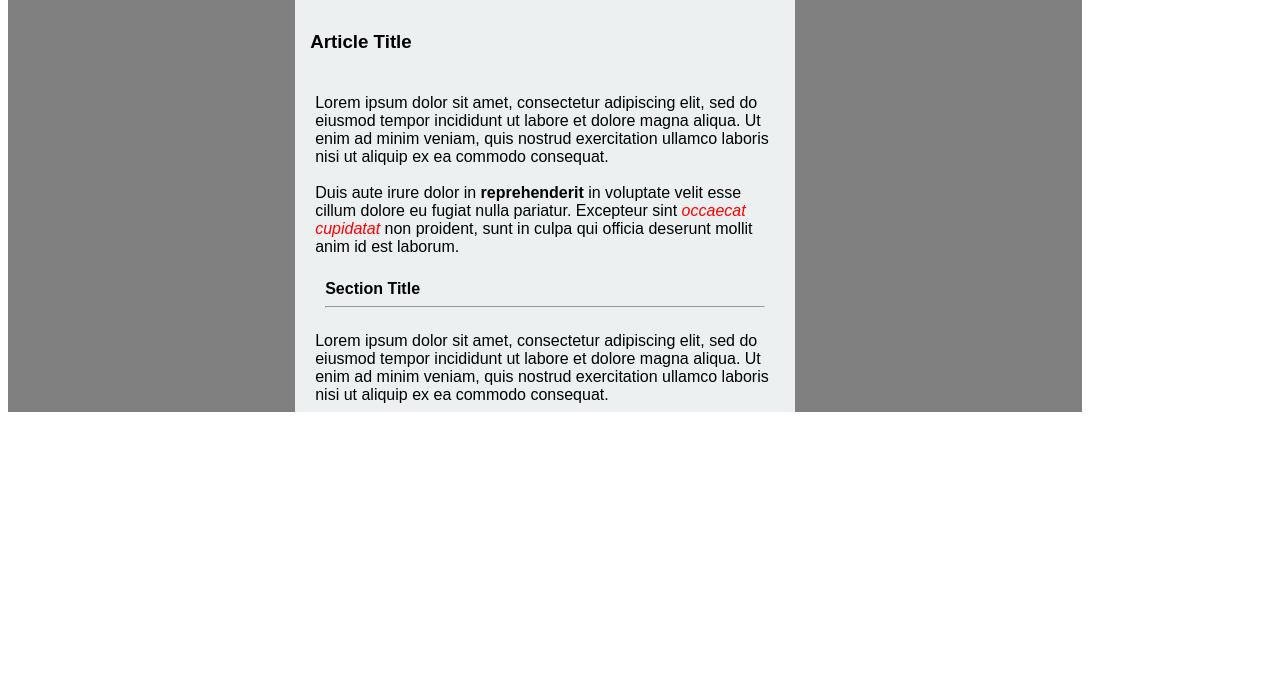
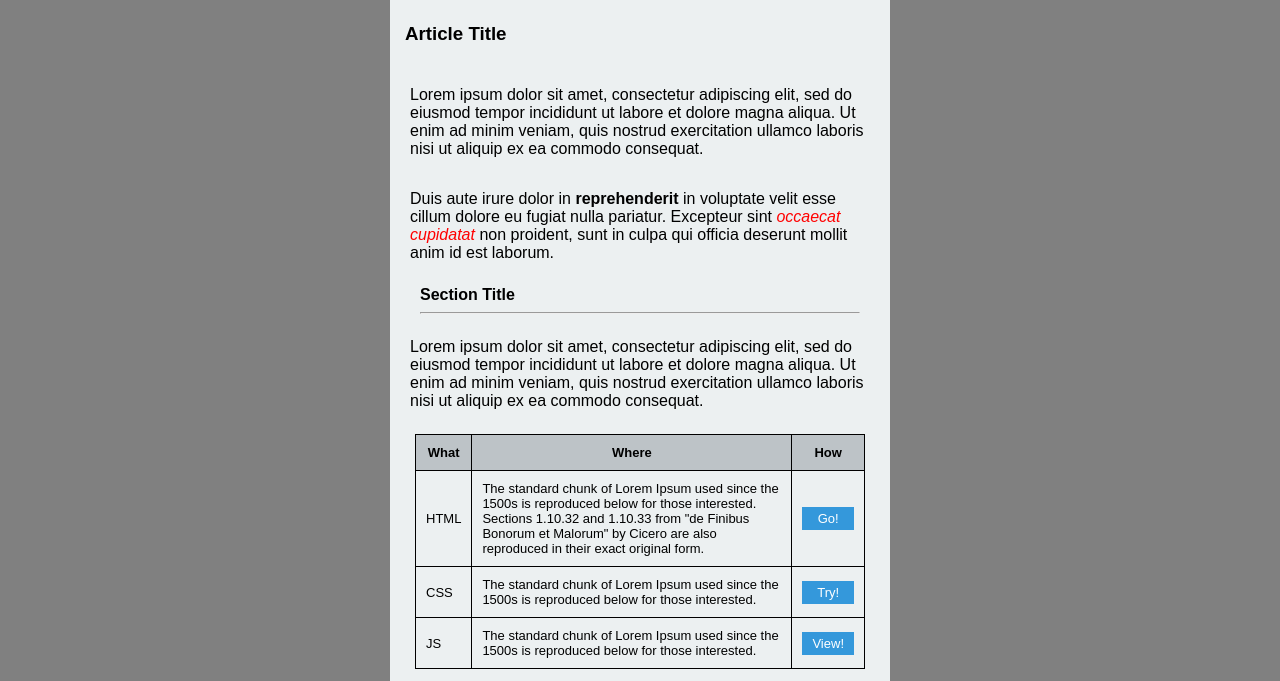
Before and after one commit to tuccitucci/exercises, a plain HTML site: page week1/makingitreal/index2.html in a window 1280 px wide. Shown: the part 271-952 px from the top of the page. Before the commit the page ends 800 px from the top, so only its background shows below. Drawn offline with Linux system fonts and the light colour scheme.

Commit message:
making it real updates

```diff
--- a/week1/makingitreal/index2.html
+++ b/week1/makingitreal/index2.html
@@ -21,8 +21,40 @@
 			    	</nav>
                     </div>
                     <h3>Article Title</h3>
-                    <p class="paragraph">Lorem ipsum dolor sit amet, consectetur adipiscing elit, sed do eiusmod tempor incididunt ut labore et dolore magna aliqua. Ut enim ad minim veniam, quis nostrud exercitation ullamco laboris nisi ut aliquip ex ea commodo consequat.
-                    <br><br>Duis aute irure dolor in <strong>reprehenderit</strong> in voluptate velit esse cillum dolore eu fugiat nulla pariatur. Excepteur sint <em>occaecat cupidatat</em> non proident, sunt in culpa qui officia deserunt mollit anim id est laborum.</p>
+                    <section class="section">
+                        <p class="paragraph">
+                            Lorem ipsum dolor sit amet, consectetur adipiscing elit, sed do eiusmod tempor incididunt ut labore et dolore magna aliqua. Ut enim ad minim veniam, quis nostrud exercitation ullamco laboris nisi ut aliquip ex ea commodo consequat.
+                        </p>
+
+                        <p class="paragraph">Duis aute irure dolor in <strong>reprehenderit</strong> in voluptate velit esse cillum dolore eu fugiat nulla pariatur. Excepteur sint <em>occaecat cupidatat</em> non proident, sunt in culpa qui officia deserunt mollit anim id est laborum.
+                        </p>
+                    </section>
+
+                    <h4>Section Title<hr></h4>
+                    <p class="paragraph">Lorem ipsum dolor sit amet, consectetur adipiscing elit, sed do eiusmod tempor incididunt ut labore et dolore magna aliqua. Ut enim ad minim veniam, quis nostrud exercitation ullamco laboris nisi ut aliquip ex ea commodo consequat.</p>
+                    <table class="table1">
+                      <tr>
+                        <th>What</th>
+                        <th>Where</th>
+                        <th>How</th>
+                      </tr>
+                      <tr>
+                        <td>HTML</td>
+                        <td>The standard chunk of Lorem Ipsum used since the 1500s is reproduced below for those interested. Sections 1.10.32 and 1.10.33 from "de Finibus Bonorum et Malorum" by Cicero are also reproduced in their exact original form.</td>
+                        <td><a href="http://jeff.bertucc.io" class="button">Go!</a></td>
+                      </tr>
+                      <tr>
+                        <td>CSS</td>
+                        <td>The standard chunk of Lorem Ipsum used since the 1500s is reproduced below for those interested. </td>
+                        <td><a href="http://jeff.bertucc.io" class="button">Try!</a></td>
+                      </tr>
+                       <tr>
+                        <td>JS</td>
+                        <td>The standard chunk of Lorem Ipsum used since the 1500s is reproduced below for those interested. </td>
+                        <td><a href="http://jeff.bertucc.io" class="button">View!</a></td>
+                      </tr>
+                    </table>
+                    <p class="paragraph">Lorem ipsum dolor sit amet, consectetur adipiscing elit, sed do eiusmod tempor incididunt ut labore et dolore magna aliqua. Ut enim ad minim veniam, quis nostrud exercitation ullamco laboris nisi ut aliquip ex ea commodo consequat.</p>
                     <h4>Section Title<hr></h4>
                     <p class="paragraph">Lorem ipsum dolor sit amet, consectetur adipiscing elit, sed do eiusmod tempor incididunt ut labore et dolore magna aliqua. Ut enim ad minim veniam, quis nostrud exercitation ullamco laboris nisi ut aliquip ex ea commodo consequat.</p>
             </div>
--- a/week1/makingitreal/main2.css
+++ b/week1/makingitreal/main2.css
@@ -1,10 +1,10 @@
 body {
     font-family:sans-serif;
+    margin: 0;
 }
 
 .divmain {
     background-color: gray;
-    width:85%;
     height:100%;
 }
 .centerbox {
@@ -12,7 +12,6 @@ body {
     width:500px;
     background-color: #ECF0F1;
     margin: auto;
-
 }
 
 .header {
@@ -73,3 +72,33 @@ h4 {
     padding:0px 30px;
     margin:0;
 }
+
+.table1 {
+    border:1px solid black;
+    width: 90%;
+    margin-left: auto;
+    margin-right: auto;
+}
+
+.table1 th {
+    background-color: #BDC3C7;
+}
+
+.table1, th, td {
+    border: 1px solid black;
+    border-collapse:collapse;
+    padding:10px;
+    font-size: small;
+}
+
+.button {
+ display: block;
+ background: #3498DB;
+ color: white;
+ text-align: center;
+ padding:4px 10px;
+}
+
+a.button {
+ text-decoration: none;
+}
```
Also changed, not shown: week1/javascript/intro.js (added).
